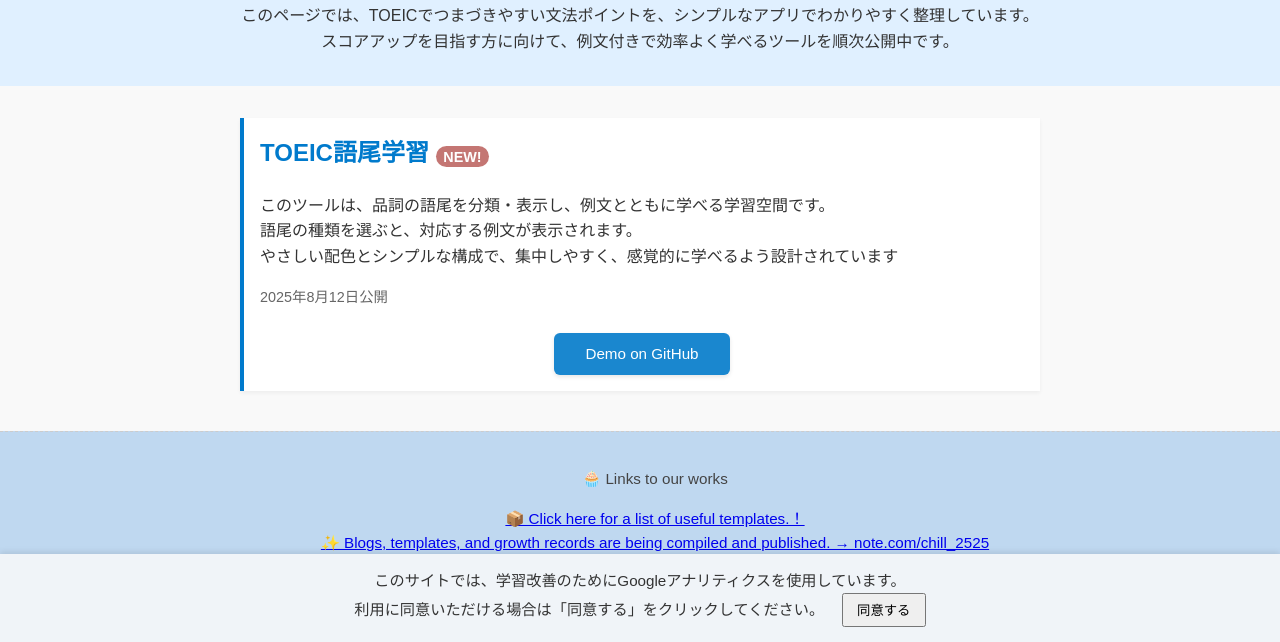
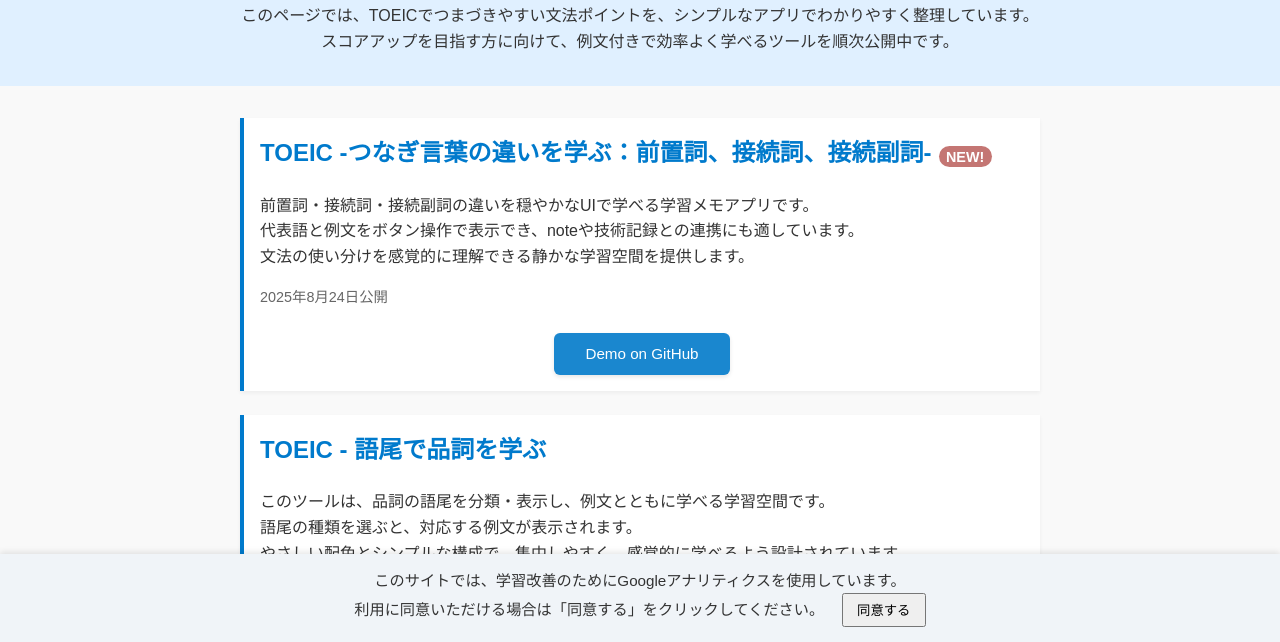
Before and after one commit to codeAchsh/TOEIC-GrammarTools, a plain HTML site: page index.html in a window 1280 px wide. Shown: the part 158-800 px from the top of the page. Drawn offline with Linux system fonts and the light colour scheme.

Commit message:
Update index.html

```diff
--- a/index.html
+++ b/index.html
@@ -6,10 +6,10 @@
   <title>TOEIC Grammar Tools</title>
 
   <!-- ページの説明 -->
-  <meta name="description" content="TOEICでつまづきやすい文法ポイントを、やさしく整理した学習アプリをまとめています。例文付きで、語尾や品詞の理解をサポートします。" />
+  <meta name="description" content="TOEICでつまづきやすい文法ポイントを、やさしく整理した学習アプリをまとめています。例文付きで、語尾や品詞、つなぎ言葉等の理解をサポートします。" />
 
   <!-- SEO関連（description, keywords） -->
-  <meta name="keywords" content="TOEIC, grammar, suffixes, parts of speech, English learning, intuitive tools, calm design, TOEIC文法, 語尾分類, 品詞, 穏やかな学習, TOEIC対策, 英語学習ツール" />
+  <meta name="keywords" content="TOEIC, grammar, suffixes, Prepositions, Conjunctions, Conjunctive Adverbs, parts of speech, English learning, intuitive tools, calm design, TOEIC文法, 語尾分類, 品詞, つなぎ言葉, 前置詞, 接続詞, 接続副詞, 穏やかな学習, TOEIC対策, 英語学習ツール" />
 
   <!-- SNSでの表示を整える（OpenGraph）-->
   <meta property="og:title" content="TOEIC Grammar Tools / TOEIC文法ツール集" />
@@ -48,11 +48,28 @@
     <section id="tool-list">
       <!-- 新しい順に追加 -->
       <article>
-        <h2><a href="https://codeachsh.github.io/TOEIC-grammar-for-suffixes/">TOEIC語尾学習</a><span class="new-badge">NEW!</span>
+        <h2><a href="https://codeachsh.github.io/TOEIC-grammar-for-transition-words/">TOEIC -つなぎ言葉の違いを学ぶ：前置詞、接続詞、接続副詞-</a><span class="new-badge">NEW!</span>
+        </h2>
+        <p>前置詞・接続詞・接続副詞の違いを穏やかなUIで学べる学習メモアプリです。<br>代表語と例文をボタン操作で表示でき、noteや技術記録との連携にも適しています。<br>文法の使い分けを感覚的に理解できる静かな学習空間を提供します。
+        </p>
+
+        <time datetime="2025-08-24">2025年8月24日公開</time>
+
+        <div class="buttons">
+            <!-- <a class="btn-buy" href="https://achshcode.gumroad.com/l/odqgd" target="_blank">Buy on Gumroad</a> -->
+            <!-- <a class="btn-buy" href="https://buymeacoffee.com/codeAchsh/e/430217" target="_blank">Buy on BuyMeACoffee</a>
+            <a class="btn-buy" href="https://ko-fi.com/s/06ffe86b15" target="_blank">Buy on Ko-fi</a> -->
+            <a class="btn-demo" href="https://codeachsh.github.io/TOEIC-grammar-for-transition-words//" target="_blank">Demo on GitHub</a>
+        </div>
+    </article>
+
+      <!-- 今後追加するツールはここに上から順に -->
+      <article>
+        <h2><a href="https://codeachsh.github.io/TOEIC-grammar-for-suffixes/">TOEIC - 語尾で品詞を学ぶ</a>
         </h2>
         <p>このツールは、品詞の語尾を分類・表示し、例文とともに学べる学習空間です。<br>
             語尾の種類を選ぶと、対応する例文が表示されます。<br>
-            やさしい配色とシンプルな構成で、集中しやすく、感覚的に学べるよう設計されています
+            やさしい配色とシンプルな構成で、集中しやすく、感覚的に学べるよう設計されています。
         </p>
 
         <time datetime="2025-08-12">2025年8月12日公開</time>
@@ -61,11 +78,11 @@
             <!-- <a class="btn-buy" href="https://achshcode.gumroad.com/l/odqgd" target="_blank">Buy on Gumroad</a> -->
             <!-- <a class="btn-buy" href="https://buymeacoffee.com/codeAchsh/e/430217" target="_blank">Buy on BuyMeACoffee</a>
             <a class="btn-buy" href="https://ko-fi.com/s/06ffe86b15" target="_blank">Buy on Ko-fi</a> -->
+
             <a class="btn-demo" href="https://codeachsh.github.io/TOEIC-grammar-for-suffixes/" target="_blank">Demo on GitHub</a>
         </div>
     </article>
 
-      <!-- 今後追加するツールはここに上から順に -->
     </section>
   </main>
 
```
